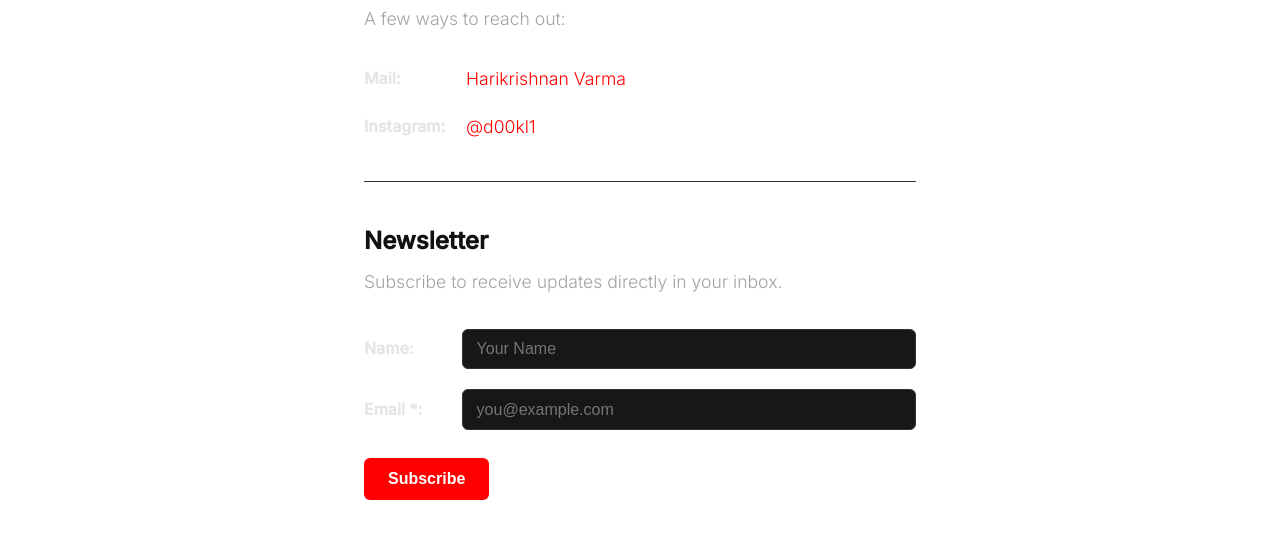
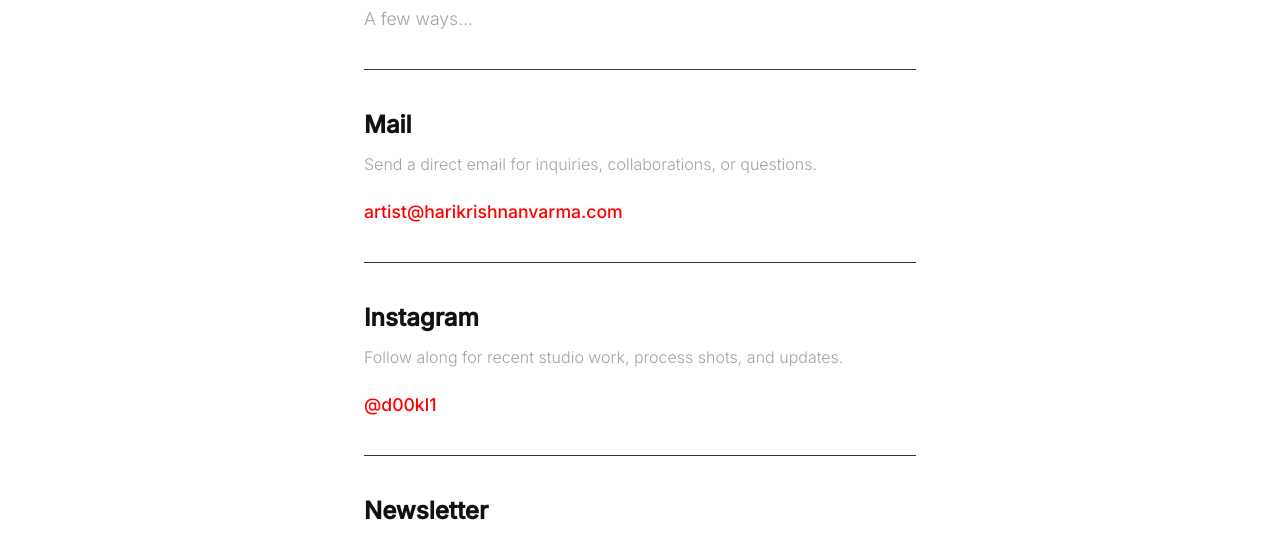
Before and after one commit to d00kl1/portfolio, an Astro site: page /en/contact in a window 1280 px wide. Shown: the part 245-780 px from the top of the page. Built offline with nearby package versions, Linux system fonts and the light colour scheme; Astro itself is replaced by a stand-in of ours.

Commit message:
Cleanup Contact Page

```diff
--- a/src/i18n/ui.ts
+++ b/src/i18n/ui.ts
@@ -21,7 +21,7 @@ export const ui = {
     'nav.music': 'Music',
     'nav.about': 'About',
     'nav.contact': 'Contact',
-    'contact.intro': 'A few ways to reach out:',
+    'contact.intro': 'A few ways...',
     'about.intro': "I'm Harikrishnan."
   },
   ml: {
@@ -36,7 +36,7 @@ export const ui = {
     'nav.music': 'സംഗീതം',
     'nav.about': 'എന്നെക്കുറിച്ച്',
     'nav.contact': 'ബന്ധപ്പെടുക',
-    'contact.intro': 'ബന്ധപ്പെടാനുള്ള വഴികൾ:',
+    'contact.intro': 'ബന്ധപ്പെടാനുള്ള വഴികൾ...',
     'about.intro': 'ഞാൻ ഹരികൃഷ്ണൻ.'
   },
 } as const;
--- a/src/pages/[locale]/contact.astro
+++ b/src/pages/[locale]/contact.astro
@@ -16,30 +16,38 @@ const t = useTranslations(lang);
 <Layout title={t('nav.contact') || 'Contact'}>
   <main class="contact-container">
     <h1>{t('nav.contact') || 'Contact'}</h1>
-    <p class="intro">{t('contact.intro') || 'A few ways to reach out:'}</p>
+    <p class="intro">{t('contact.intro') || 'A few ways...'}</p>
 
-    <ul class="contact-list">
-      <li>
-        <span class="label">Mail:</span>
-        <a href="mailto:hari@harikrishnanvarma.com">Harikrishnan Varma</a>
-      </li>
-      <li>
-        <span class="label">Instagram:</span>
+    <!-- Mail Section -->
+    <hr class="divider" />
+    <section class="contact-section">
+      <h2>Mail</h2>
+      <p class="section-intro">Send a direct email for inquiries, collaborations, or questions.</p>
+      <a href="mailto:artist@harikrishnanvarma.com" class="contact-link">
+        artist@harikrishnanvarma.com
+      </a>
+    </section>
+
+    <!-- Instagram Section -->
+    <hr class="divider" />
+    <section class="contact-section">
+      <h2>Instagram</h2>
+      <p class="section-intro">Follow along for recent studio work, process shots, and updates.</p>
       <a
         href="https://instagram.com/d00kl1"
         target="_blank"
         rel="noopener noreferrer"
+        class="contact-link"
       >
         @d00kl1
       </a>
-      </li>
-    </ul>
+    </section>
 
+    <!-- Newsletter Section -->
     <hr class="divider" />
-
-    <section class="newsletter-section">
+    <section class="contact-section">
       <h2>Newsletter</h2>
-      <p class="newsletter-intro">Subscribe to receive updates directly in your inbox.</p>
+      <p class="section-intro">Subscribe to receive updates directly in your inbox.</p>
 
       <form id="newsletter-form" class="subscribe-form">
         <div class="form-group">
@@ -84,7 +92,7 @@ const t = useTranslations(lang);
     modal.close();
   });
 
-  // Close modal when clicking the backdrop backdrop area
+  // Close modal on backdrop click
   modal.addEventListener('click', (e) => {
     const rect = modal.getBoundingClientRect();
     const isInDialog = (
@@ -147,52 +155,41 @@ const t = useTranslations(lang);
     margin-bottom: 0.5rem;
   }
 
-  .intro, .newsletter-intro {
+  .intro {
     font-size: 1.1rem;
     color: #a3a3a3;
-    margin-bottom: 2rem;
+    margin-bottom: 1.5rem;
   }
 
-  .contact-list {
-    list-style: none;
-    padding: 0;
-    margin: 0;
-    display: flex;
-    flex-direction: column;
-    gap: 1.25rem;
-  }
-
-  .contact-list li {
-    display: flex;
-    align-items: center;
-    gap: 0.75rem;
-    font-size: 1.1rem;
-  }
-
-  /* Universal Label Styling */
-  .label {
-    font-weight: 600;
-    color: #e5e5e5;
-    min-width: 90px;
-    display: inline-block;
+  .section-intro {
     font-size: 1rem;
-  }
-
-  .contact-list a {
-    color: #ff0000;
-    text-decoration: none;
-    transition: opacity 0.2s ease;
-  }
-
-  .contact-list a:hover {
-    opacity: 0.75;
-    text-decoration: underline;
+    color: #a3a3a3;
+    margin-bottom: 1.25rem;
   }
 
   .divider {
     border: none;
     border-top: 1px solid #333;
-    margin: 2.5rem 0;
+    margin: 2.25rem 0;
+  }
+
+  .contact-section {
+    display: flex;
+    flex-direction: column;
+  }
+
+  .contact-link {
+    font-size: 1.1rem;
+    color: #ff0000;
+    font-weight: 500;
+    text-decoration: none;
+    align-self: flex-start;
+    transition: opacity 0.2s ease;
+  }
+
+  .contact-link:hover {
+    opacity: 0.75;
+    text-decoration: underline;
   }
 
   /* Form Styling */
@@ -213,6 +210,14 @@ const t = useTranslations(lang);
       flex-direction: row;
       align-items: center;
     }
+  }
+
+  .label {
+    font-weight: 600;
+    color: #e5e5e5;
+    min-width: 90px;
+    display: inline-block;
+    font-size: 1rem;
   }
 
   .subscribe-form input {
```
Lines whose indentation alone changed are shown as unchanged.
